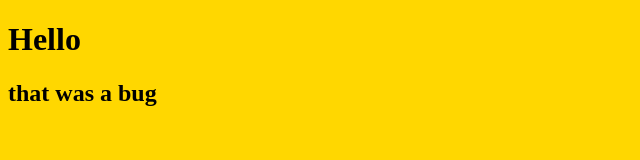
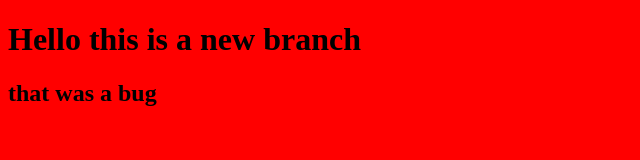
Before and after one commit to bbkoma/Second, a plain HTML site: page index.html in a window 1280 px wide. Shown: the whole page, without its empty margins (0-640 px from the left). Drawn offline with Linux system fonts and the light colour scheme.

Commit message:
changing style

```diff
--- a/index.html
+++ b/index.html
@@ -9,7 +9,7 @@
     <script src='main.js'></script>
 </head>
 <body>
-    <h1>Hello</h1>
+    <h1>Hello this is a new branch</h1>
     <h2>that was a bug</h2>
 </body>
 </html>
--- a/main.css
+++ b/main.css
@@ -1,3 +1,3 @@
 body{
-    background-color: gold;
+    background-color: red;
 }
```
